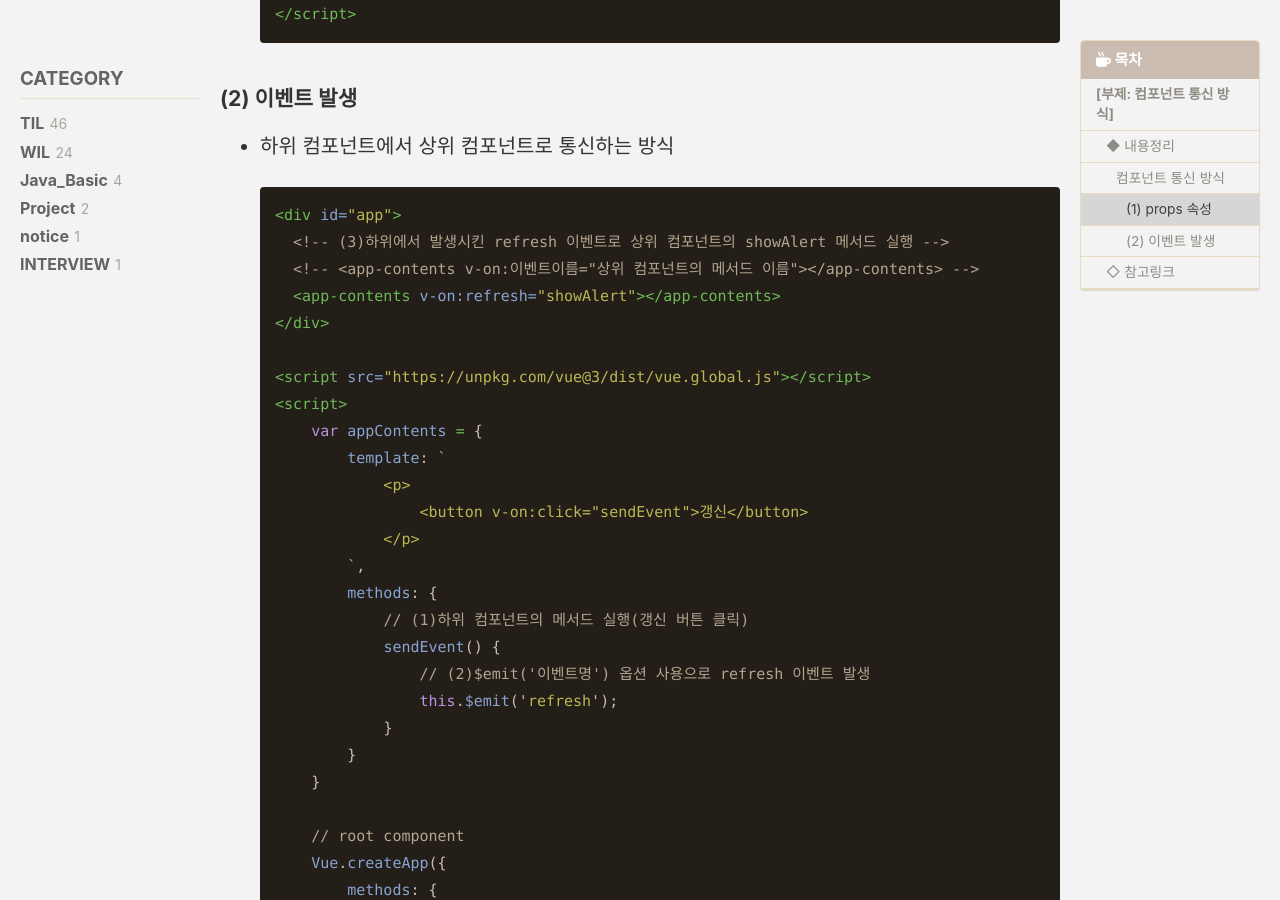
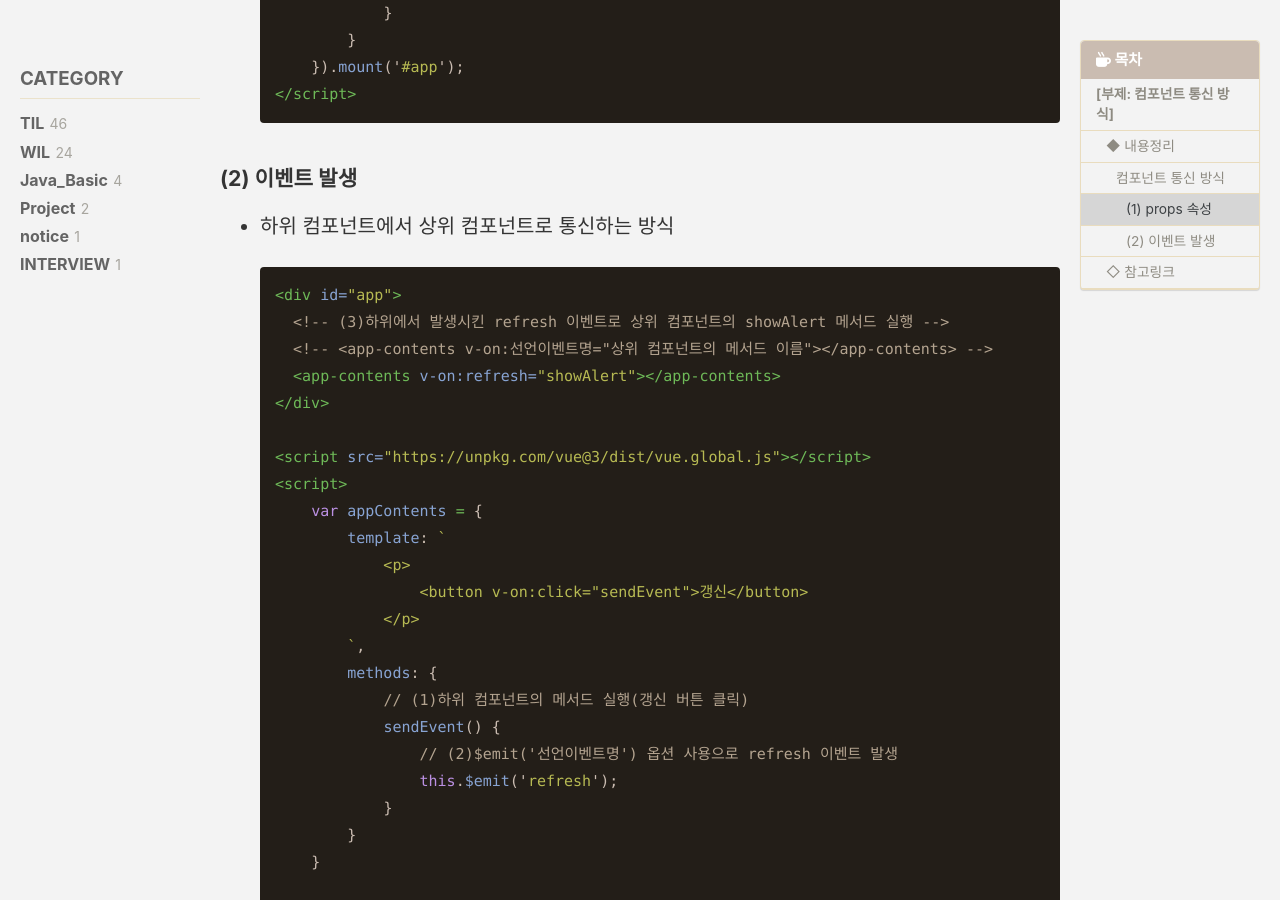
Before and after one commit to YiHwanRyu/YiHwanRyu.github.io, a Jekyll site: the page built from _posts/2023-12-07-TIL042.md, in a window 1280 px wide and 900 px high, scrolled down 1548 px. Built offline with Jekyll 4.4.1, drawn with Linux system fonts in a browser that asks for light colours; cached includes are drawn as plain includes; some web fonts are replaced; comment, search, counter and statistics services are not loaded; some of the changed text lies outside the part shown.

Commit message:
[UPDATE] TIL042 post 내용수정

````diff
--- a/_posts/2023-12-07-TIL042.md
+++ b/_posts/2023-12-07-TIL042.md
@@ -26,7 +26,9 @@ Today I Learned, 2023/12/07
 ### 컴포넌트 통신 방식
 - Vue의 컴포넌트는 각각의 데이터 유효범위가 존재하므로 컴포넌트 간의 데이터 통신은 아래 2가지 방식으로 이루어짐.
   - 상위 -> 하위: 데이터를 내려줌(props 속성)
+    - :하위props이름="상위컴포넌트의 데이터 이름"
   - 하위 -> 상위: 이벤트를 올려줌(이벤트 발생)
+    - @하위선언이벤트이름="상위컴포넌트의 메서드 이름"
 
 #### (1) props 속성
 - 상위 컴포넌트의 데이터를 하위 컴포넌트에서 사용할 때
@@ -66,7 +68,7 @@ Today I Learned, 2023/12/07
   ```html
   <div id="app">
     <!-- (3)하위에서 발생시킨 refresh 이벤트로 상위 컴포넌트의 showAlert 메서드 실행 -->
-    <!-- <app-contents v-on:이벤트이름="상위 컴포넌트의 메서드 이름"></app-contents> -->
+    <!-- <app-contents v-on:선언이벤트명="상위 컴포넌트의 메서드 이름"></app-contents> -->
     <app-contents v-on:refresh="showAlert"></app-contents>
   </div>
 
@@ -81,7 +83,7 @@ Today I Learned, 2023/12/07
           methods: {
               // (1)하위 컴포넌트의 메서드 실행(갱신 버튼 클릭)
               sendEvent() {
-                  // (2)$emit('이벤트명') 옵션 사용으로 refresh 이벤트 발생
+                  // (2)$emit('선언이벤트명') 옵션 사용으로 refresh 이벤트 발생
                   this.$emit('refresh');
               }
           }
````
